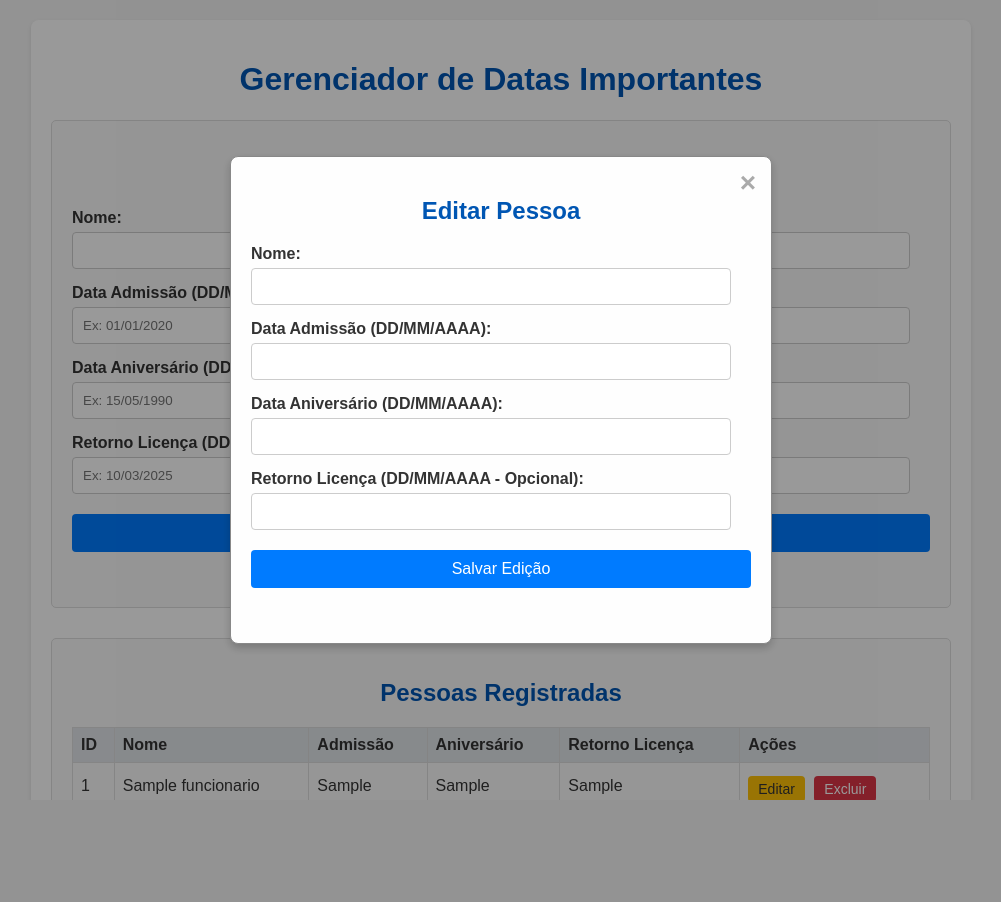
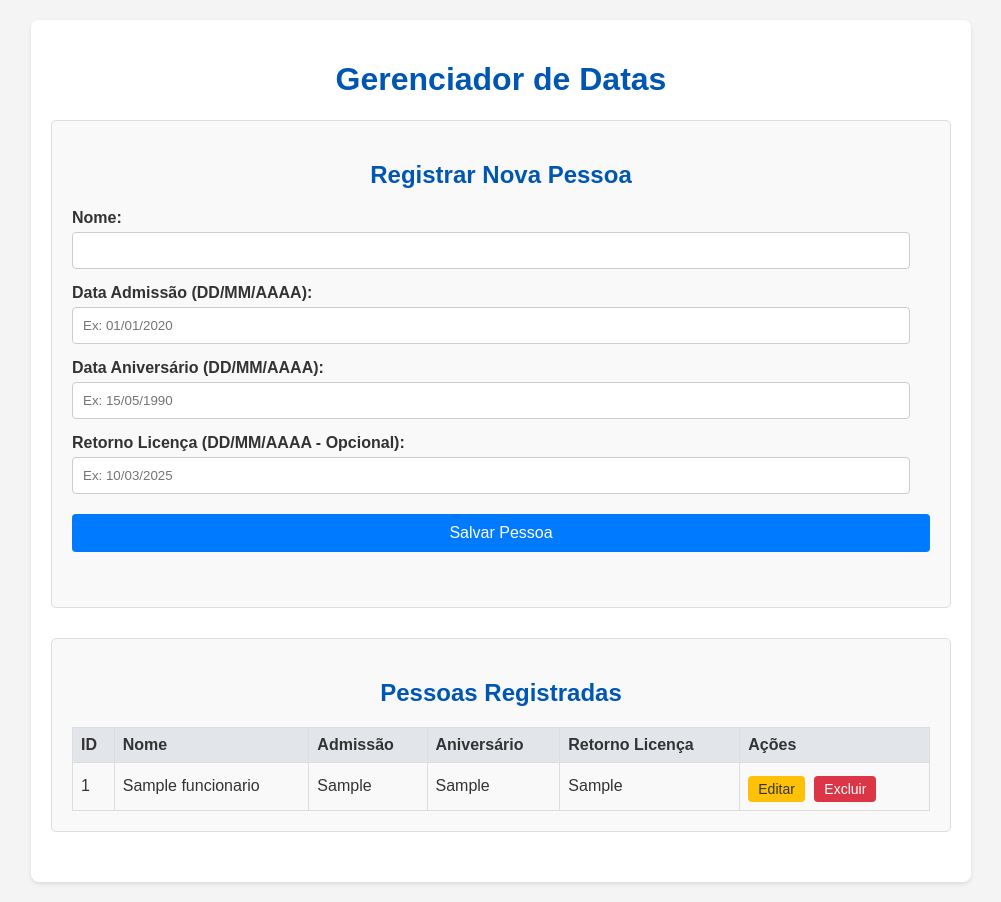
Before and after one commit to pedrocarneiro17/sistema_notificacao, a Flask app: page / in a window 1280 px wide. Shown: the whole page, without its empty margins (139-1140 px from the left). Before the commit the page ends 800 px from the top, so only its background shows below. Run offline with Flask 3, Linux system fonts and the light colour scheme; tables that the repository leaves empty hold one stand-in row (values such as "Sample post").

Commit message:
ajustes html e css

```diff
--- a/static/style.css
+++ b/static/style.css
@@ -137,27 +137,27 @@ table tr:hover {
 
 /* --- Estilos do Modal --- */
 .modal {
-    display: none; /* Oculto por padrão */
-    position: fixed; /* Fica por cima de tudo */
-    z-index: 1; /* Nível mais alto */
+    display: none; /* <-- DEVE SER APENAS 'none' AQUI */
+    position: fixed;
+    z-index: 1;
     left: 0;
     top: 0;
-    width: 100%; /* Largura total */
-    height: 100%; /* Altura total */
-    overflow: auto; /* Habilita scroll se necessário */
-    background-color: rgba(0,0,0,0.4); /* Fundo escuro semitransparente */
-    display: flex; /* Para centralizar o conteúdo */
-    align-items: center; /* Centraliza verticalmente */
-    justify-content: center; /* Centraliza horizontalmente */
+    width: 100%;
+    height: 100%;
+    overflow: auto;
+    background-color: rgba(0,0,0,0.4);
+    /* REMOVA "display: flex;" DAQUI */
+    align-items: center;
+    justify-content: center;
 }
 
 .modal-content {
     background-color: #fefefe;
-    margin: auto; /* Centraliza */
+    margin: auto;
     padding: 20px;
     border: 1px solid #888;
-    width: 80%; /* Pode ajustar a largura */
-    max-width: 500px; /* Largura máxima */
+    width: 80%;
+    max-width: 500px;
     border-radius: 8px;
     position: relative;
     box-shadow: 0 4px 8px rgba(0,0,0,0.2);
@@ -165,10 +165,10 @@ table tr:hover {
 
 .close-button {
     color: #aaa;
-    float: right; /* Alinha à direita */
+    float: right;
     font-size: 28px;
     font-weight: bold;
-    position: absolute; /* Posiciona absolutamente dentro do modal-content */
+    position: absolute;
     top: 10px;
     right: 15px;
 }
--- a/templates/index.html
+++ b/templates/index.html
@@ -3,12 +3,12 @@
 <head>
     <meta charset="UTF-8">
     <meta name="viewport" content="width=device-width, initial-scale=1.0">
-    <title>Gerenciador de Datas Importantes</title>
+    <title>Gerenciador de Datas</title>
     <link rel="stylesheet" href="{{ url_for('static', filename='style.css') }}">
 </head>
 <body>
     <div class="container">
-        <h1>Gerenciador de Datas Importantes</h1>
+        <h1>Gerenciador de Datas</h1>
 
         <div class="section">
             <h2>Registrar Nova Pessoa</h2>
```
